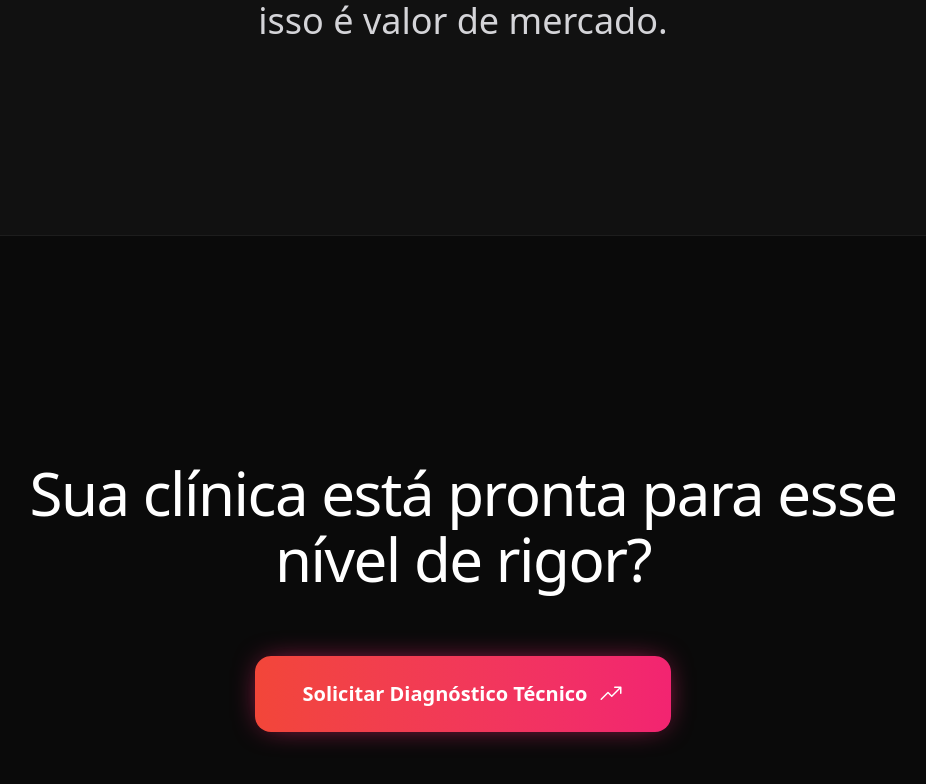
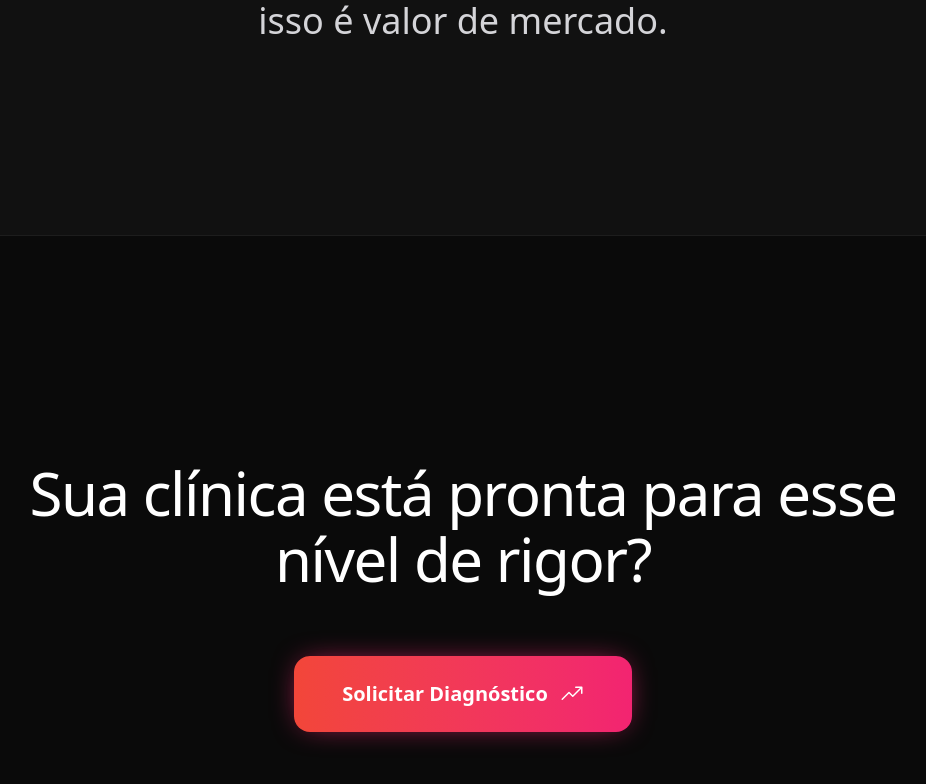
Before and after one commit to carloshenriquecarvalho/nexus-webpage-v2, a Next.js app: page /method in a window 1280 px wide. Shown: the part 3408-4192 px from the top of the page, without its empty margins (177-1103 px from the left). Built offline with nearby package versions, Linux system fonts and the light colour scheme.

Commit message:
Fix Button Text In Method Section

```diff
--- a/src/app/method/page.tsx
+++ b/src/app/method/page.tsx
@@ -226,7 +226,7 @@ export default function MethodPage() {
             whileHover={{ scale: 1.02 }}
             whileTap={{ scale: 0.98 }}
           >
-            Solicitar Diagnóstico Técnico
+            Solicitar Diagnóstico
             <TrendUp className="w-6 h-6 group-hover:-translate-y-1 group-hover:translate-x-1 transition-transform" />
           </motion.a>
         </motion.div>
```
